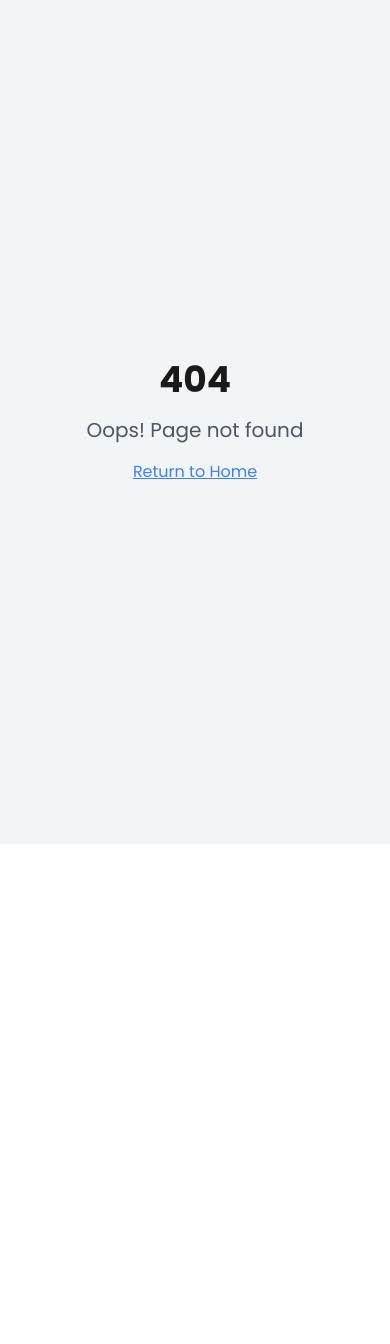
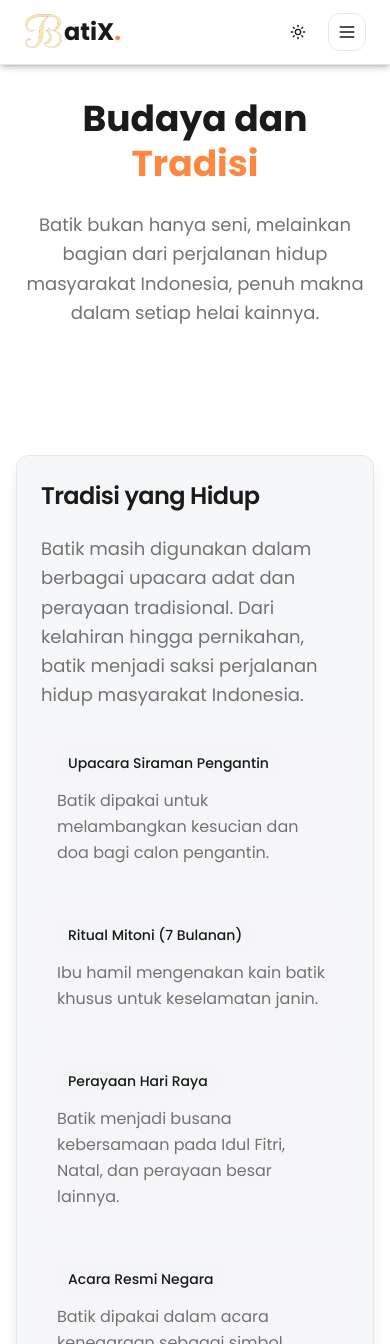
Before and after one commit to ardifx01/Batik-indonesia-Project, a React (Vite) app: page /budaya_tradisi in a window 390 px wide. Before the commit this address had no page. Shown: the top 1344 px of the page. Before the commit the page ends 844 px from the top, so only its background shows below. Built offline with nearby package versions, Linux system fonts and the light colour scheme.

Commit message:
Create Budaya dan Tradisi page
Created a new page for "Budaya dan Tradisi" with content detailing the cultural significance, traditions, and philosophical meanings of batik in Indonesia. The page is designed to be responsive and supports the website's existing dark/light mode theme.

```diff
--- a/src/App.tsx
+++ b/src/App.tsx
@@ -9,6 +9,7 @@ import NotFound from "./pages/NotFound";
 import EcoBatikPage from "./pages/EcoBatikPage";
 import HistoryPage from "./pages/HistoryPage";
 import GaleriPage from "./pages/GaleriPage";
+import BudayaTradisiPage from "./pages/BudayaTradisiPage";
 import "aos/dist/aos.css";
 import AOS from "aos";
 import "aos/dist/aos.css";
@@ -37,6 +38,7 @@ const App = () => (
               <Route path="/eco-batik" element={<EcoBatikPage />} />
               <Route path="/sejarah" element={<HistoryPage />} />
               <Route path="/galeri" element={<GaleriPage />} />
+              <Route path="/budaya_tradisi" element={<BudayaTradisiPage />} />
               {/* ADD ALL CUSTOM ROUTES ABOVE THE CATCH-ALL "*" ROUTE */}
               <Route path="*" element={<NotFound />} />
             </Routes>
--- /dev/null
+++ b/src/pages/BudayaTradisiPage.tsx
@@ -0,0 +1,159 @@
+import { useEffect } from "react";
+import { Card, CardContent, CardDescription, CardHeader, CardTitle } from "@/components/ui/card";
+import { Badge } from "@/components/ui/badge";
+import Header from "@/components/Header";
+import Footer from "@/components/Footer";
+import AOS from "aos";
+
+const BudayaTradisiPage = () => {
+  useEffect(() => {
+    AOS.init({
+      duration: 1000,
+      easing: "ease-in-out",
+    });
+  }, []);
+
+  const traditions = [
+    {
+      title: "Tradisi yang Hidup",
+      description: "Batik masih digunakan dalam berbagai upacara adat dan perayaan tradisional. Dari kelahiran hingga pernikahan, batik menjadi saksi perjalanan hidup masyarakat Indonesia.",
+      items: [
+        { label: "Upacara Siraman Pengantin", text: "Batik dipakai untuk melambangkan kesucian dan doa bagi calon pengantin." },
+        { label: "Ritual Mitoni (7 Bulanan)", text: "Ibu hamil mengenakan kain batik khusus untuk keselamatan janin." },
+        { label: "Perayaan Hari Raya", text: "Batik menjadi busana kebersamaan pada Idul Fitri, Natal, dan perayaan besar lainnya." },
+        { label: "Acara Resmi Negara", text: "Batik dipakai dalam acara kenegaraan sebagai simbol identitas nasional." }
+      ]
+    },
+    {
+      title: "Makna dalam Kehidupan",
+      description: "Setiap fase kehidupan manusia diiringi dengan motif batik yang sarat makna filosofis.",
+      items: [
+        { label: "Masa Kanak-kanak", text: "Motif sederhana yang melambangkan harapan dan perlindungan." },
+        { label: "Masa Remaja", text: "Motif yang mengajarkan nilai moral dan pembentukan karakter." },
+        { label: "Masa Dewasa", text: "Motif yang menunjukkan tanggung jawab dan kedewasaan." },
+        { label: "Masa Tua", text: "Motif yang melambangkan kebijaksanaan dan pengalaman hidup." }
+      ]
+    },
+    {
+      title: "Filosofi dan Nilai",
+      description: "Batik mengajarkan nilai-nilai kehidupan melalui proses dan motifnya.",
+      items: [
+        { label: "Kesabaran dan Ketekunan", text: "Membatik membutuhkan waktu dan ketelitian, melatih kesabaran." },
+        { label: "Keharmonisan dengan Alam", text: "Motif flora, fauna, dan kosmos mencerminkan keseimbangan hidup." },
+        { label: "Kebijaksanaan Sosial", text: "Motif tertentu hanya boleh dipakai pada momen khusus, sebagai bentuk kearifan lokal." }
+      ]
+    },
+    {
+      title: "Batik sebagai Identitas Komunitas",
+      description: "Motif batik menjadi identitas khas setiap daerah di Indonesia.",
+      items: [
+        { label: "Parang", text: "Simbol keberanian dan keteguhan dari Yogyakarta dan Solo." },
+        { label: "Megamendung", text: "Motif khas Cirebon yang melambangkan ketenangan." },
+        { label: "Kawung", text: "Motif Jawa Tengah yang melambangkan kesucian dan pengendalian diri." }
+      ]
+    }
+  ];
+
+  return (
+    <div className="min-h-screen bg-background">
+      <Header />
+
+      {/* Hero Section */}
+      <section id="budaya_tradisi" className="relative pt-24 pb-16 px-4 sm:px-6 lg:px-8">
+        <div className="max-w-6xl mx-auto">
+          <div className="text-center space-y-6" data-aos="fade-up">
+            <h1 className="text-4xl md:text-6xl font-bold text-foreground leading-tight">
+              Budaya dan <span className="text-orange">Tradisi</span>
+            </h1>
+            <p className="text-lg md:text-xl text-muted-foreground max-w-3xl mx-auto leading-relaxed">
+              Batik bukan hanya seni, melainkan bagian dari perjalanan hidup masyarakat Indonesia,
+              penuh makna dalam setiap helai kainnya.
+            </p>
+          </div>
+        </div>
+      </section>
+
+      {/* Content Sections */}
+      <section className="py-16 px-4 sm:px-6 lg:px-8">
+        <div className="max-w-6xl mx-auto">
+          <div className="grid gap-12">
+            {traditions.map((section, index) => (
+              <div key={section.title} data-aos="fade-up" data-aos-delay={index * 100}>
+                <Card className="border-border bg-card shadow-lg hover:shadow-xl transition-all duration-300">
+                  <CardHeader>
+                    <CardTitle className="text-2xl md:text-3xl text-foreground mb-4">
+                      {section.title}
+                    </CardTitle>
+                    <CardDescription className="text-lg text-muted-foreground leading-relaxed">
+                      {section.description}
+                    </CardDescription>
+                  </CardHeader>
+                  <CardContent>
+                    <div className="grid gap-6 md:grid-cols-2">
+                      {section.items.map((item, itemIndex) => (
+                        <div
+                          key={item.label}
+                          className="space-y-3 p-4 rounded-lg bg-muted/30 hover:bg-muted/50 transition-colors duration-200"
+                          data-aos="fade-right"
+                          data-aos-delay={(index * 100) + (itemIndex * 50)}
+                        >
+                          <Badge variant="secondary" className="text-sm font-medium">
+                            {item.label}
+                          </Badge>
+                          <p className="text-muted-foreground leading-relaxed">
+                            {item.text}
+                          </p>
+                        </div>
+                      ))}
+                    </div>
+                  </CardContent>
+                </Card>
+              </div>
+            ))}
+          </div>
+        </div>
+      </section>
+
+      {/* Cultural Values Highlight */}
+      <section className="py-16 px-4 sm:px-6 lg:px-8 bg-muted/30">
+        <div className="max-w-4xl mx-auto text-center" data-aos="fade-up">
+          <h2 className="text-3xl md:text-4xl font-bold text-foreground mb-6">
+            Warisan yang Abadi
+          </h2>
+          <p className="text-lg text-muted-foreground leading-relaxed mb-8">
+            Batik telah menjadi bagian tak terpisahkan dari kehidupan masyarakat Indonesia.
+            Melalui setiap motif dan proses pembuatannya, batik mengajarkan nilai-nilai luhur
+            yang terus dilestarikan dari generasi ke generasi.
+          </p>
+          <div className="grid grid-cols-1 md:grid-cols-3 gap-8">
+            <div className="space-y-3" data-aos="fade-up" data-aos-delay="100">
+              <div className="w-16 h-16 mx-auto bg-orange/20 rounded-full flex items-center justify-center">
+                <span className="text-2xl">🎨</span>
+              </div>
+              <h3 className="text-xl font-semibold text-foreground">Seni dan Kreativitas</h3>
+              <p className="text-muted-foreground">Setiap motif mencerminkan kreativitas dan keindahan</p>
+            </div>
+            <div className="space-y-3" data-aos="fade-up" data-aos-delay="200">
+              <div className="w-16 h-16 mx-auto bg-orange/20 rounded-full flex items-center justify-center">
+                <span className="text-2xl">🤝</span>
+              </div>
+              <h3 className="text-xl font-semibold text-foreground">Kebersamaan</h3>
+              <p className="text-muted-foreground">Mengikat komunitas dalam tradisi dan ritual</p>
+            </div>
+            <div className="space-y-3" data-aos="fade-up" data-aos-delay="300">
+              <div className="w-16 h-16 mx-auto bg-orange/20 rounded-full flex items-center justify-center">
+                <span className="text-2xl">🌿</span>
+              </div>
+              <h3 className="text-xl font-semibold text-foreground">Kebijaksanaan</h3>
+              <p className="text-muted-foreground">Mengajarkan nilai-nilai kehidupan yang bermakna</p>
+            </div>
+          </div>
+        </div>
+      </section>
+
+      <Footer />
+    </div>
+  );
+};
+
+export default BudayaTradisiPage;
```
